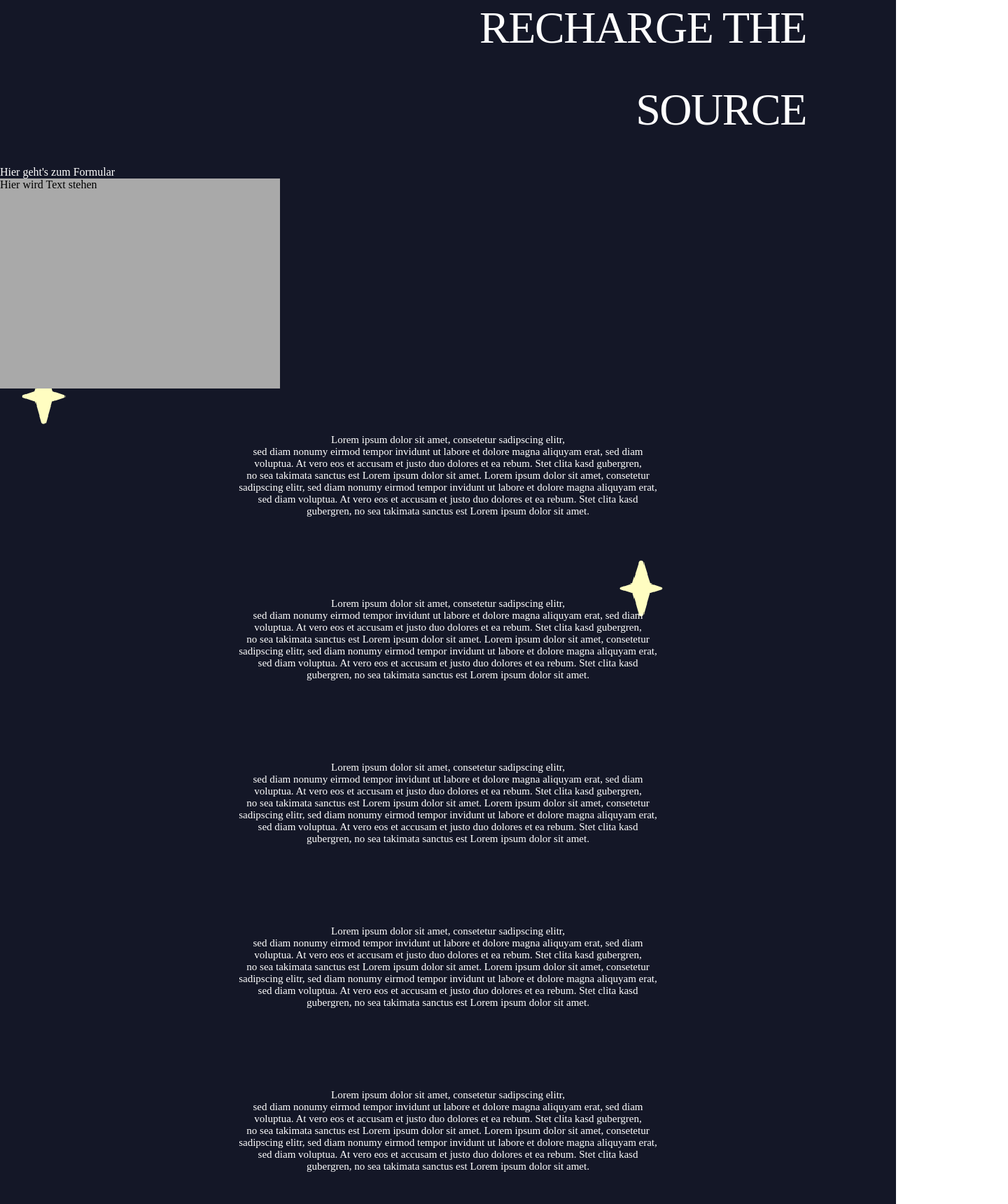
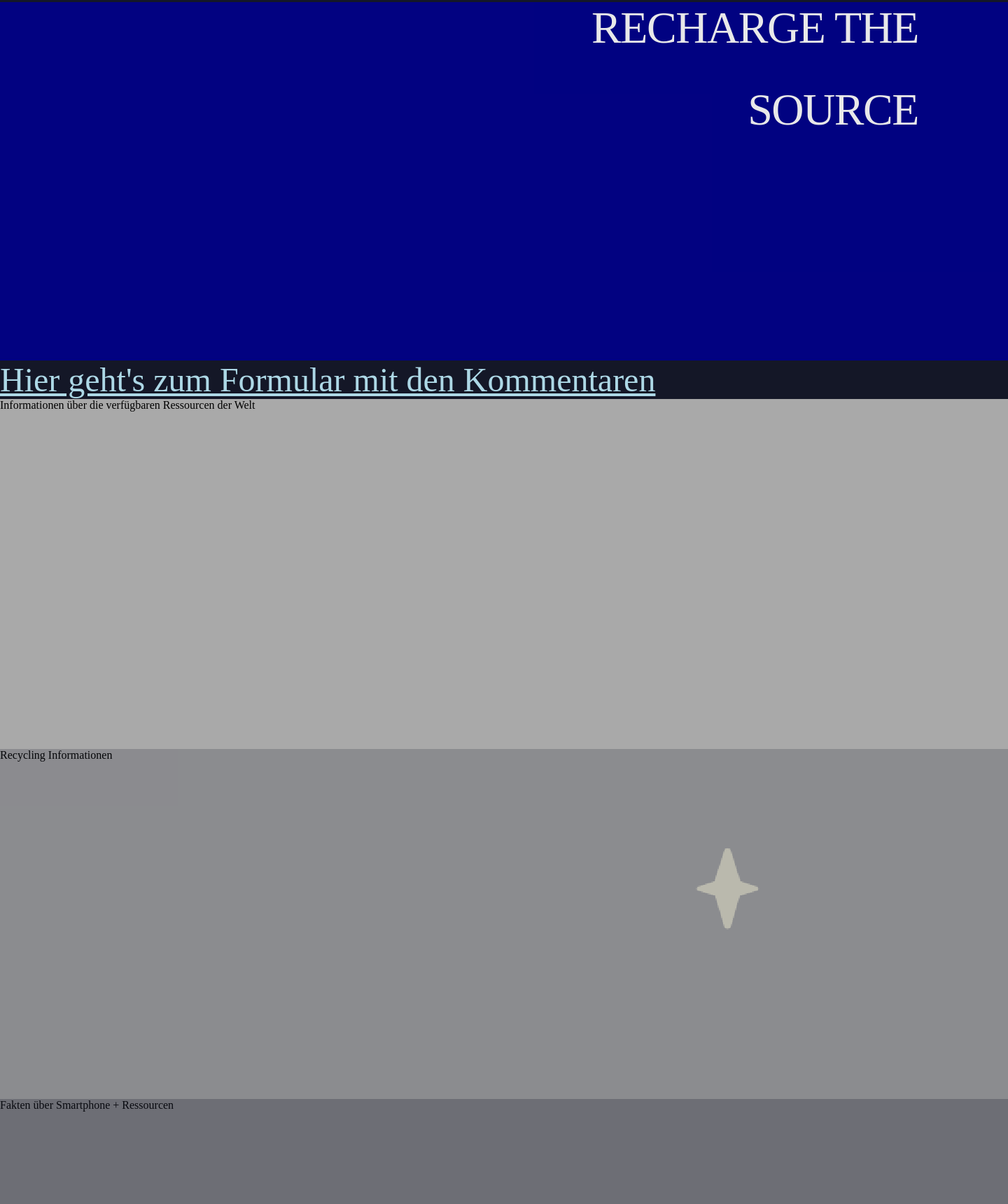
Before and after one commit to LennoxIsBadAtCoding/DMWT_Gruppe7, a Next.js app: page / in a window 1280 px wide. Shown: the part 120-1840 px from the top of the page at 70% size, 1440 px wide, since content can reach past the window. Built offline with nearby package versions, Linux system fonts and the light colour scheme.

Commit message:
Implemented an abstract structure to the mainPage

```diff
--- a/app/formular/page.tsx
+++ b/app/formular/page.tsx
@@ -51,9 +51,9 @@ export default function Formular () {
     return (
         <main>
 
-            <Link className={styles.linkStyle} href="/">Hier geht's wieder zurück zur Startseite</Link>
 
             <Rectangle></Rectangle>
+            <Link className={styles.linkStyle} href="/">Hier geht's wieder zurück zur Startseite</Link>
             <FetchComments></FetchComments>
 
 
--- a/app/page.tsx
+++ b/app/page.tsx
@@ -2,77 +2,85 @@ import Link from "next/link"
 import React from "react";
 import styles from "styles/MainPage.module.css"
 export default function MainPage() {
+    function Hero() {
+        const heroStyle = {
+            width: '100%',
+            height: '512px',
+            margin:'0 auto',
+            backgroundColor: 'darkblue',
+            opacity: '90%',
+        }
+        return (
+            <div style={heroStyle}>
+                <div><h1 className={styles.WebsiteTitle}>RECHARGE THE</h1></div>
+                <div><h1 className={styles.WebsiteTitle}>SOURCE</h1></div>
+            </div>
+        )
+    }
 
-    function Rectangle(){
+    function RectangleResourceInformation(){
         const rectangleStyle = {
-        width: '400px',
-        height: '300px',
+        width: '100%',
+        height: '500px',
         backgroundColor: 'darkgrey',
     };
         return(
             <div style={rectangleStyle}>
-            Hier wird Text stehen
+            Informationen über die verfügbaren Ressourcen der Welt
+            </div>
+        )
+    }
+    function RectangleRecyclingInformation(){
+        const rectangleStyle = {
+            width: '100%',
+            height: '500px',
+            opacity: '80%',
+            backgroundColor: 'darkgrey',
+        };
+        return(
+            <div style={rectangleStyle}>
+                Recycling Informationen
+            </div>
+        )
+    }
+    function RectangleFacts(){
+        const rectangleStyle = {
+            width: '100%',
+            height: '500px',
+            opacity: '60%',
+            backgroundColor: 'darkgrey',
+        };
+        return(
+            <div style={rectangleStyle}>
+                Fakten über Smartphone + Ressourcen
+            </div>
+        )
+    }
+    function RectangleInfographics(){
+        const rectangleStyle = {
+            width: '100%',
+            height: '500px',
+            opacity: '40%',
+            backgroundColor: 'darkgrey',
+        };
+        return(
+            <div style={rectangleStyle}>
+                Hier wird eine Infografik entstehen
             </div>
         )
     }
 
 
+
     return(
         <main>
-            <div><h1 className={styles.WebsiteTitle}>RECHARGE THE</h1></div>
-            <div><h1 className={styles.WebsiteTitle}>SOURCE</h1></div>
+            <Hero></Hero>
+            <Link className={styles.linkStyle} href="/formular">Hier geht's zum Formular mit den Kommentaren</Link>
+            <RectangleResourceInformation></RectangleResourceInformation>
+            <RectangleRecyclingInformation></RectangleRecyclingInformation>
+            <RectangleFacts></RectangleFacts>
+            <RectangleInfographics></RectangleInfographics>
 
-            <Link className={styles.linkStyle} href="/formular">Hier geht's zum Formular</Link>
-
-
-
-            <Rectangle></Rectangle>
-
-            <div>
-                <p className={styles.Text}>Lorem ipsum dolor sit amet, consetetur sadipscing elitr,<br />
-                    sed diam nonumy eirmod tempor invidunt ut labore et dolore magna aliquyam erat, sed diam<br />
-                    voluptua. At vero eos et accusam et justo duo dolores et ea rebum. Stet clita kasd gubergren, <br />
-                    no sea takimata sanctus est Lorem ipsum dolor sit amet. Lorem ipsum dolor sit amet, consetetur <br />
-                    sadipscing elitr, sed diam nonumy eirmod tempor invidunt ut labore et dolore magna aliquyam erat, <br />
-                    sed diam voluptua. At vero eos et accusam et justo duo dolores et ea rebum. Stet clita kasd <br />
-                    gubergren, no sea takimata sanctus est Lorem ipsum dolor sit amet.</p>
-            </div>
-            <div>
-                <p className={styles.Text}>Lorem ipsum dolor sit amet, consetetur sadipscing elitr,<br />
-                    sed diam nonumy eirmod tempor invidunt ut labore et dolore magna aliquyam erat, sed diam<br />
-                    voluptua. At vero eos et accusam et justo duo dolores et ea rebum. Stet clita kasd gubergren, <br />
-                    no sea takimata sanctus est Lorem ipsum dolor sit amet. Lorem ipsum dolor sit amet, consetetur <br />
-                    sadipscing elitr, sed diam nonumy eirmod tempor invidunt ut labore et dolore magna aliquyam erat, <br />
-                    sed diam voluptua. At vero eos et accusam et justo duo dolores et ea rebum. Stet clita kasd <br />
-                    gubergren, no sea takimata sanctus est Lorem ipsum dolor sit amet.</p>
-            </div>
-            <div>
-                <p className={styles.Text}>Lorem ipsum dolor sit amet, consetetur sadipscing elitr,<br />
-                    sed diam nonumy eirmod tempor invidunt ut labore et dolore magna aliquyam erat, sed diam<br />
-                    voluptua. At vero eos et accusam et justo duo dolores et ea rebum. Stet clita kasd gubergren, <br />
-                    no sea takimata sanctus est Lorem ipsum dolor sit amet. Lorem ipsum dolor sit amet, consetetur <br />
-                    sadipscing elitr, sed diam nonumy eirmod tempor invidunt ut labore et dolore magna aliquyam erat, <br />
-                    sed diam voluptua. At vero eos et accusam et justo duo dolores et ea rebum. Stet clita kasd <br />
-                    gubergren, no sea takimata sanctus est Lorem ipsum dolor sit amet.</p>
-            </div>
-            <div>
-                <p className={styles.Text}>Lorem ipsum dolor sit amet, consetetur sadipscing elitr,<br />
-                    sed diam nonumy eirmod tempor invidunt ut labore et dolore magna aliquyam erat, sed diam<br />
-                    voluptua. At vero eos et accusam et justo duo dolores et ea rebum. Stet clita kasd gubergren, <br />
-                    no sea takimata sanctus est Lorem ipsum dolor sit amet. Lorem ipsum dolor sit amet, consetetur <br />
-                    sadipscing elitr, sed diam nonumy eirmod tempor invidunt ut labore et dolore magna aliquyam erat, <br />
-                    sed diam voluptua. At vero eos et accusam et justo duo dolores et ea rebum. Stet clita kasd <br />
-                    gubergren, no sea takimata sanctus est Lorem ipsum dolor sit amet.</p>
-            </div>
-            <div>
-                <p className={styles.Text}>Lorem ipsum dolor sit amet, consetetur sadipscing elitr,<br />
-                    sed diam nonumy eirmod tempor invidunt ut labore et dolore magna aliquyam erat, sed diam<br />
-                    voluptua. At vero eos et accusam et justo duo dolores et ea rebum. Stet clita kasd gubergren, <br />
-                    no sea takimata sanctus est Lorem ipsum dolor sit amet. Lorem ipsum dolor sit amet, consetetur <br />
-                    sadipscing elitr, sed diam nonumy eirmod tempor invidunt ut labore et dolore magna aliquyam erat, <br />
-                    sed diam voluptua. At vero eos et accusam et justo duo dolores et ea rebum. Stet clita kasd <br />
-                    gubergren, no sea takimata sanctus est Lorem ipsum dolor sit amet.</p>
-            </div>
 
         </main>
     )
--- a/styles/Formular.module.css
+++ b/styles/Formular.module.css
@@ -6,6 +6,7 @@
     width: 30%;
 }
 .linkStyle{
-    text-decoration:none;
-    color: #FFFFFF;
+    font-size: 1.5em;
+    text-decoration: underline;
+    color: lightblue;
 }
--- a/styles/Layout.module.css
+++ b/styles/Layout.module.css
@@ -1,14 +1,14 @@
 
 .body{
-    height: 100%;
+    width: 1440px;
+    /*height: 1024px;*/
     background-image:url("../public/Background.svg");
     background-position: center;
     background-repeat: repeat;
     background-size: cover;
     margin: 0 auto;
-    padding: 0;
-    border: 0 ;
-    width: 100%;
+    /*padding: 0;
+    border: 0 ;*/
 
 }
 .mockupmenutext{
--- a/styles/MainPage.module.css
+++ b/styles/MainPage.module.css
@@ -25,6 +25,7 @@
     text-align: right;
 }
 .linkStyle{
-    text-decoration:none;
-    color: #FFFFFF;
+    font-size: 3em;
+    text-decoration: underline;
+    color: lightblue;
 }
```
